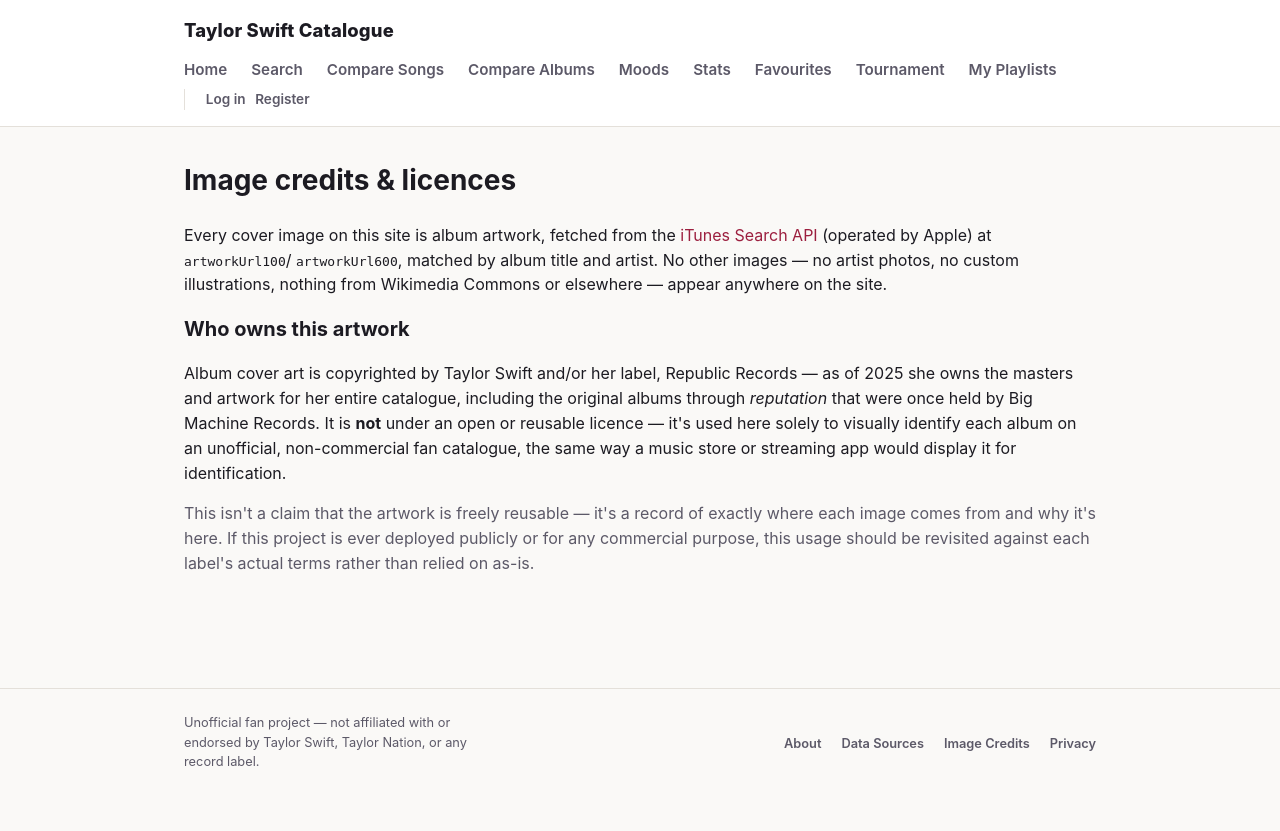
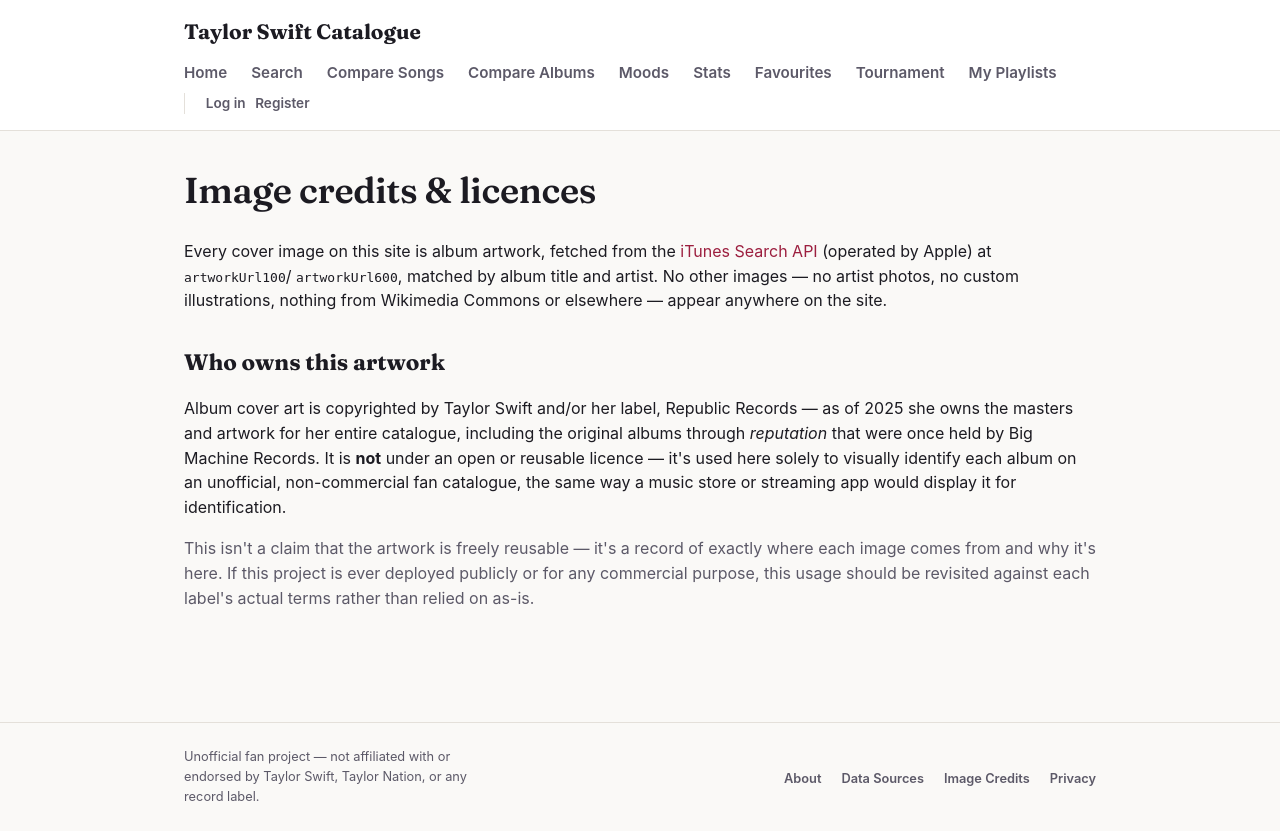
Before and after one commit to anniemcrook/taylor-swift-db, a PHP site: page /credits.php in a window 1280 px wide. Before the commit the page ends 766 px from the top, so only its background shows below. Run offline with PHP 8.4, Linux system fonts and the light colour scheme.

Commit message:
Fix era card layout bug and add display typeface for personality
Era cards on the homepage had a real CSS bug: CSS Grid's default
row-stretch left a dead gap below the cover art on every single-
album era, and .era-album's flex:1 was letting a lone cover grow to
fill the whole card width, breaking its aspect-ratio and rendering
it as a wide rectangle instead of a square. Fixed by not stretching
grid rows (align-items: start) and capping cover width instead of
changing the flex sizing, so covers stay a consistent size whether
an era has one album or two. Confirmed with headless-Chrome
screenshots before and after, not just by reading the CSS.

Also added Fraunces (a serif display font, via Google Fonts) for
headings only, keeping the system sans-serif for body text and UI,
since the site reading as generic was the other half of the "does
not look great" feedback. Minor polish: card hover states, larger
heading sizes, tighter list-item padding.

Co-Authored-By: Claude Sonnet 5 <noreply@anthropic.com>

```diff
--- a/backend/head.php
+++ b/backend/head.php
@@ -4,4 +4,7 @@
 <meta charset="utf-8">
 <meta name="viewport" content="width=device-width, initial-scale=1">
 <title><?= htmlspecialchars($pageTitle) ?></title>
+<link rel="preconnect" href="https://fonts.googleapis.com">
+<link rel="preconnect" href="https://fonts.gstatic.com" crossorigin>
+<link rel="stylesheet" href="https://fonts.googleapis.com/css2?family=Fraunces:opsz,wght@9..144,400..900&display=swap">
 <link rel="stylesheet" href="style.css">
--- a/backend/style.css
+++ b/backend/style.css
@@ -13,6 +13,7 @@
   --focus-ring: 0 0 0 3px rgba(156, 31, 63, 0.35);
   --font-sans: -apple-system, BlinkMacSystemFont, "Segoe UI", Roboto, Helvetica,
     Arial, sans-serif;
+  --font-display: "Fraunces", Georgia, "Times New Roman", serif;
 }
 
 @media (prefers-color-scheme: dark) {
@@ -113,9 +114,10 @@ input:focus-visible {
 }
 
 .site-title {
-  font-size: 1.15rem;
-  font-weight: 800;
-  letter-spacing: 0.01em;
+  font-family: var(--font-display);
+  font-size: 1.3rem;
+  font-weight: 700;
+  letter-spacing: 0;
   color: var(--text);
 }
 
@@ -198,17 +200,27 @@ main.wide {
   max-width: 1400px;
 }
 
+h1,
+h2,
+h3 {
+  font-family: var(--font-display);
+  font-weight: 700;
+}
+
 h1 {
-  font-size: 1.75rem;
+  font-size: 2.25rem;
+  font-weight: 600;
+  letter-spacing: -0.01em;
   margin: 0 0 1.25rem;
 }
 
 h2 {
-  font-size: 1.25rem;
+  font-size: 1.4rem;
+  margin: 2rem 0 0.9rem;
 }
 
 h3 {
-  font-size: 1.05rem;
+  font-size: 1.15rem;
   margin: 0 0 0.5rem;
 }
 
```
Also changed, not shown: other parts of backend/style.css (+18 -6 lines), TASKS.md (+47 -0 lines).
